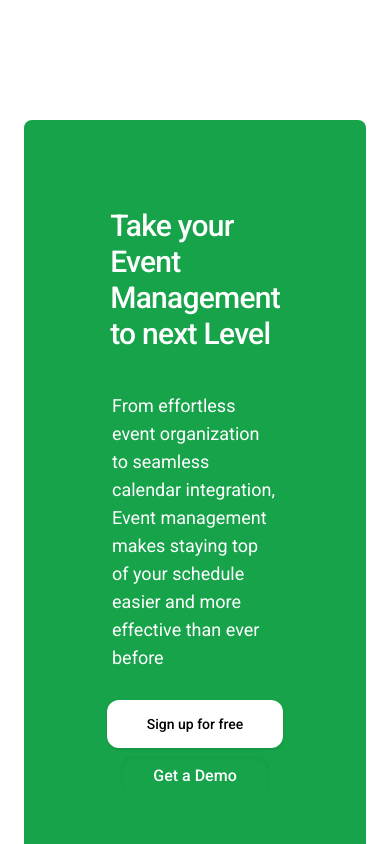
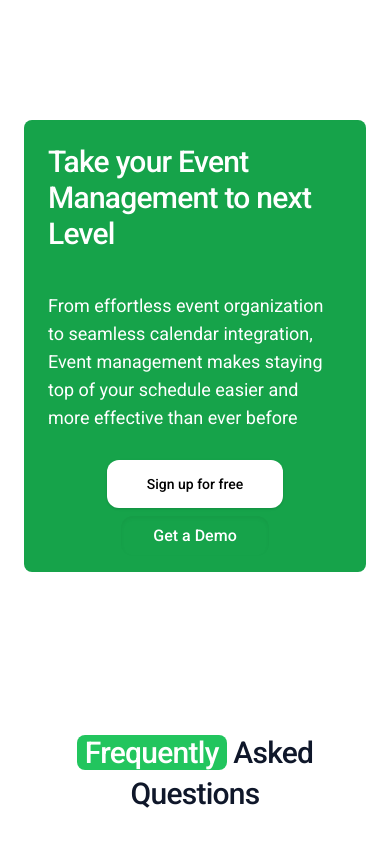
Before and after one commit to gauravThakur-sgl/event-management, a React (Vite) app: page / in a window 390 px wide. Shown: the part 6400-7244 px from the top of the page. Built offline with nearby package versions, Linux system fonts and the light colour scheme; a web font is replaced by a local one.

Commit message:
fixed feature hover color

```diff
--- a/src/components/Navbar.tsx
+++ b/src/components/Navbar.tsx
@@ -79,7 +79,7 @@ export const Navbar = ({ featureRef, pricingRef, faqRef, informationRef }: INavb
                 <NavigationMenuItem key={index}>
                   {item.title === "Features" && (
                     <div>
-                      <NavigationMenuTrigger className="bg-green-600 hover:bg-green-600 hover:text-white text-lg font-normal">
+                      <NavigationMenuTrigger className="bg-green-600 hover:bg-green-600 hover:text-white text-lg font-normal z-100">
                         {item.title}
                       </NavigationMenuTrigger>
                       <NavigationMenuContent>
--- a/src/components/Schedule.tsx
+++ b/src/components/Schedule.tsx
@@ -3,14 +3,14 @@ import { Button } from "./ui/button";
 export const Schedule = () => {
   return (
     <div className="break-points bg-gradient-to-r py-20">
-      <div className="grid grid-cols-1 lg:grid-cols-2 gap-4 items-center bg-green-600 rounded-lg h-full p-20 overflow-hidden">
+      <div className="grid grid-cols-1 lg:grid-cols-2 gap-4 items-center bg-green-600 rounded-lg h-full p-4 lg:p-20 overflow-hidden">
         <div className="flex flex-col justify-center lg:justify-normal items-center gap-2">
           <h2 className="section-title text-white p-2 text-left">Take your Event Management to next Level</h2>
           <p className="section-description text-white px-2 text-left">
             From effortless event organization to seamless calendar integration, Event management makes staying top of
             your schedule easier and more effective than ever before
           </p>
-          <div className="flex flex-col items-center justify-center md:flex-row gap-2 pt-5">
+          <div className="flex flex-col items-center justify-between md:flex-row gap-2 pt-5">
             <Button className="bg-white text-black hover:bg-gray-50 rounded-xl px-10 py-6 shadow">
               Sign up for free
             </Button>
@@ -22,7 +22,7 @@ export const Schedule = () => {
             </Button>
           </div>
         </div>
-        <div className="relative flex justify-center items-center">
+        <div className="hidden md:block lg:relative">
           <div className="absolute -right-40 -bottom-80 bg-transparent shadow-2xl rounded-2xl">
             <img src="/product-image.png" alt="Hero" className="" />
           </div>
--- a/src/components/ui/navigation-menu.tsx
+++ b/src/components/ui/navigation-menu.tsx
@@ -35,7 +35,7 @@ NavigationMenuList.displayName = NavigationMenuPrimitive.List.displayName;
 const NavigationMenuItem = NavigationMenuPrimitive.Item;
 
 const navigationMenuTriggerStyle = cva(
-  "group inline-flex h-10 w-max items-center justify-center rounded-md bg-background px-4 py-2 text-sm font-medium transition-colors hover:bg-accent hover:text-accent-foreground focus:bg-accent focus:text-accent-foreground focus:outline-none disabled:pointer-events-none disabled:opacity-50 data-[active]:bg-accent/50 data-[state=open]:bg-accent/50",
+  "group inline-flex h-10 w-max items-center justify-center rounded-md bg-background px-4 py-2 text-sm font-medium transition-colors hover:bg-accent hover:text-accent-foreground focus:bg-accent focus:text-accent-foreground focus:outline-none disabled:pointer-events-none disabled:opacity-50 data-[active]:bg-accent/50 data-[state=open]:bg-green-600",
 );
 
 const NavigationMenuTrigger = React.forwardRef<
--- a/src/page/LandingPage.tsx
+++ b/src/page/LandingPage.tsx
@@ -41,7 +41,7 @@ export const LandingPage = () => {
       <Progress
         value={scrollProgress}
         max={100}
-        className={`z-50 h-1 fixed top-16 ${scrollProgress > 0 ? "block transition-all duration-300" : "hidden"}`}
+        className={`z-10 h-1 fixed top-16 ${scrollProgress > 0 ? "block transition-all duration-300" : "hidden"}`}
       />
       <div className="pt-16">
         <div id="hero" ref={heroRef}>
```
